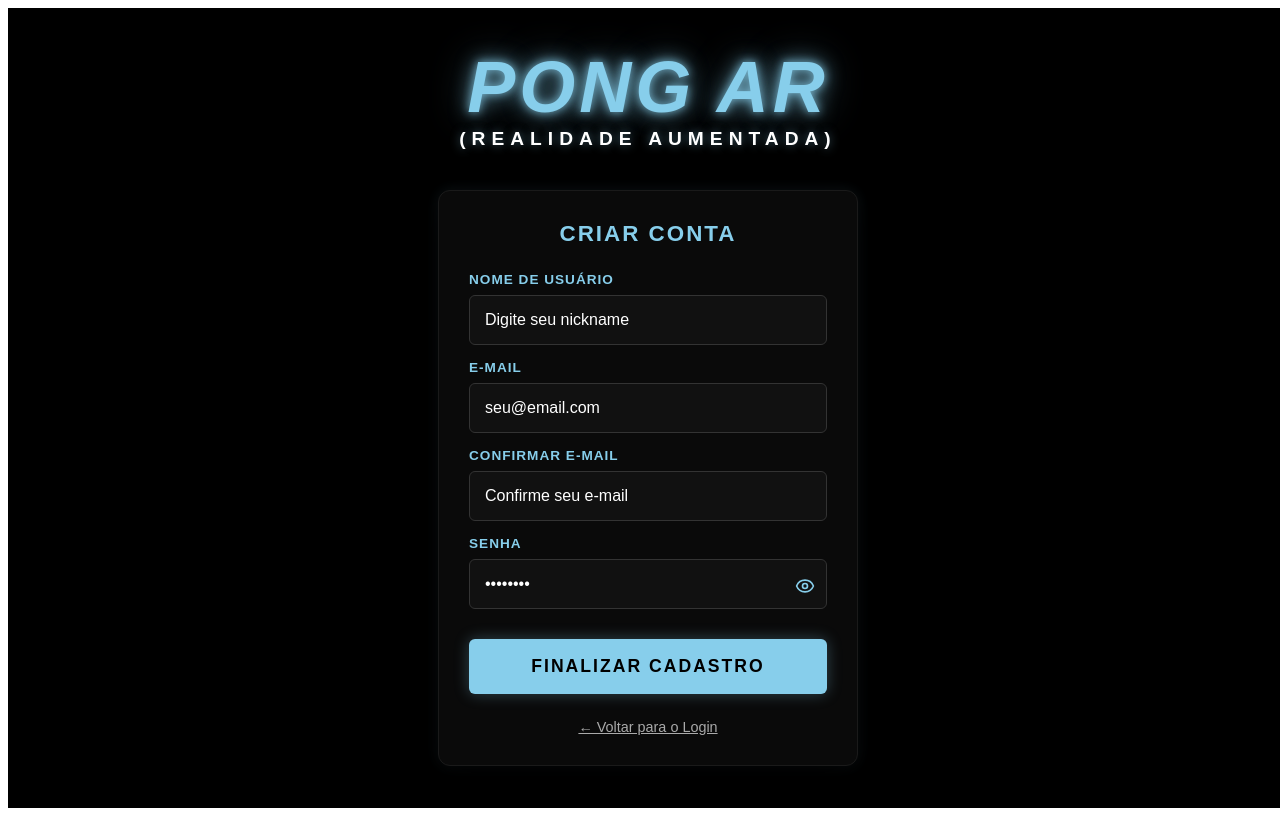
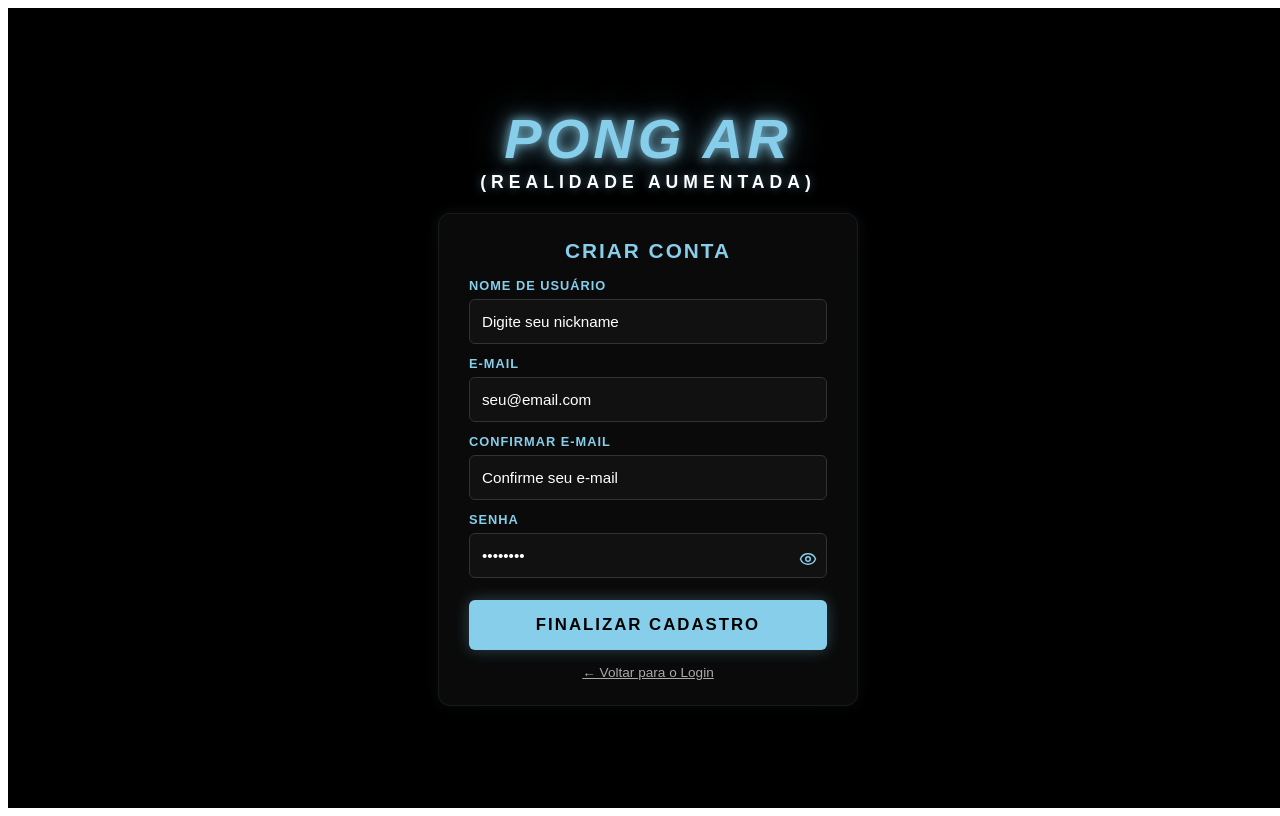
Before and after one commit to Jhever/ProjetoPongAR-TCC, a React (Vite) app in the folder frontend/: page /register in a window 1280 px wide. Built offline with nearby package versions, Linux system fonts and the light colour scheme; no server answers.

Commit message:
arrumando design registrar conta

```diff
--- a/frontend/src/pages/Register.tsx
+++ b/frontend/src/pages/Register.tsx
@@ -47,7 +47,7 @@ const Register = () => {
   const styles = {
     screen: {
       width: '100vw',
-      minHeight: '100vh', // CORREÇÃO: Permite que a tela cresça sem cortar o card
+      minHeight: '100vh',
       backgroundColor: '#000000',
       display: 'flex',
       flexDirection: 'column' as const,
@@ -55,10 +55,10 @@ const Register = () => {
       justifyContent: 'center',
       fontFamily: 'Arial, sans-serif',
       margin: 0,
-      padding: '40px 20px', // Mais espaço para respirar se tiver que rolar a página
+      padding: '15px', // Reduzido para dar mais respiro na tela toda
       position: 'relative' as const,
       boxSizing: 'border-box' as const,
-      overflowX: 'hidden' as const, // Previne barra de rolagem horizontal, mas permite a vertical
+      overflowX: 'hidden' as const,
     },
     backgroundGlow1: {
       position: 'absolute' as const,
@@ -82,12 +82,12 @@ const Register = () => {
       display: 'flex',
       flexDirection: 'column' as const,
       alignItems: 'center',
-      marginBottom: '40px',
+      marginBottom: '20px', // Reduzido de 40px para 20px
       zIndex: 1,
     },
     title: {
       color: '#87CEEB',
-      fontSize: '4.5rem',
+      fontSize: '3.5rem', // Reduzido de 4.5rem para caber melhor com o form maior
       fontFamily: 'Arial, sans-serif',
       fontStyle: 'italic',
       fontWeight: '900',
@@ -101,16 +101,16 @@ const Register = () => {
     subtitle: {
       color: '#ffffff',
       fontFamily: 'Arial, sans-serif',
-      fontSize: '1.2rem',
+      fontSize: '1.1rem',
       fontWeight: 'bold',
-      letterSpacing: '6px',
+      letterSpacing: '5px',
       margin: 0,
       textAlign: 'center' as const,
       textShadow: '0 0 10px rgba(135, 206, 235, 0.5)',
     },
     card: {
       backgroundColor: '#0a0a0a',
-      padding: '30px',
+      padding: '25px 30px', // Reduzido o padding vertical (top/bottom) de 30px para 25px
       borderRadius: '12px',
       width: '100%',
       maxWidth: '420px',
@@ -126,48 +126,47 @@ const Register = () => {
       color: '#87CEEB',
       fontFamily: 'Arial, sans-serif',
       textAlign: 'center' as const,
-      fontSize: '1.4rem',
+      fontSize: '1.3rem',
       fontWeight: 'bold',
-      margin: '0 0 25px 0',
+      margin: '0 0 15px 0', // Reduzido de 25px para 15px
       letterSpacing: '2px',
       width: '100%',
     },
     inputGroup: {
       width: '100%',
-      marginBottom: '15px',
+      marginBottom: '12px', // Reduzido de 15px para 12px
       display: 'flex',
       flexDirection: 'column' as const,
-      gap: '8px',
+      gap: '6px', // Reduzido de 8px para 6px
       position: 'relative' as const,
     },
     label: {
       color: '#87CEEB',
       fontFamily: 'Arial, sans-serif',
-      fontSize: '0.85rem',
+      fontSize: '0.8rem',
       fontWeight: 'bold',
       letterSpacing: '1px',
     },
     input: {
       width: '100%',
-      height: '50px',
+      height: '45px', // Reduzido de 50px para 45px
       backgroundColor: '#111111',
       border: '1px solid #333333',
       borderRadius: '6px',
-      padding: '0 45px 0 15px',
+      padding: '0 40px 0 12px',
       color: '#ffffff',
-      fontSize: '1rem',
+      fontSize: '0.95rem',
       fontFamily: 'Arial, sans-serif',
       boxSizing: 'border-box' as const,
       outline: 'none',
       transition: 'all 0.3s ease',
-      // CORREÇÃO DO AUTOFILL DO NAVEGADOR (Impede que fique branco)
       WebkitBoxShadow: '0 0 0px 1000px #111111 inset',
       WebkitTextFillColor: '#ffffff',
     },
     eyeButton: {
       position: 'absolute' as const,
-      right: '12px',
-      bottom: '13px',
+      right: '10px',
+      bottom: '10px', // Ajustado para a nova altura de 45px
       background: 'none',
       border: 'none',
       cursor: 'pointer',
@@ -178,17 +177,17 @@ const Register = () => {
     },
     registerButton: {
       width: '100%',
-      height: '55px',
+      height: '50px', // Reduzido de 55px para 50px
       backgroundColor: '#87CEEB',
       color: '#000000',
       border: 'none',
       borderRadius: '6px',
       fontFamily: 'Arial, sans-serif',
-      fontSize: '1.1rem',
+      fontSize: '1.05rem',
       fontWeight: '900',
       letterSpacing: '2px',
       cursor: 'pointer',
-      marginTop: '15px',
+      marginTop: '10px', // Reduzido de 15px para 10px
       transition: 'all 0.2s ease',
       textTransform: 'uppercase' as const,
       boxShadow: '0 0 15px rgba(135, 206, 235, 0.3)',
@@ -198,7 +197,7 @@ const Register = () => {
       flexDirection: 'column' as const,
       width: '100%',
       alignItems: 'center',
-      marginTop: '25px',
+      marginTop: '15px', // Reduzido de 25px para 15px
     },
     linkButton: {
       background: 'none',
@@ -206,7 +205,7 @@ const Register = () => {
       color: '#aaaaaa',
       cursor: 'pointer',
       fontFamily: 'Arial, sans-serif',
-      fontSize: '0.9rem',
+      fontSize: '0.85rem',
       textDecoration: 'underline',
       transition: 'color 0.2s',
       padding: 0,
@@ -215,9 +214,9 @@ const Register = () => {
       color: '#ff4444',
       fontFamily: 'Arial, sans-serif',
       textAlign: 'center' as const,
-      fontSize: '0.9rem',
-      margin: error ? '0 0 15px 0' : '0',
-      padding: error ? '10px' : '0',
+      fontSize: '0.85rem',
+      margin: error ? '0 0 10px 0' : '0', // Margem menor
+      padding: error ? '8px' : '0', // Padding menor
       backgroundColor: error ? 'rgba(255,0,0,0.1)' : 'transparent',
       borderRadius: '6px',
       borderLeft: error ? '3px solid #ff4444' : 'none',
@@ -320,7 +319,7 @@ const Register = () => {
               style={styles.eyeButton}
               tabIndex={-1}
             >
-              {showPassword ? <EyeOff size={20} /> : <Eye size={20} />}
+              {showPassword ? <EyeOff size={18} /> : <Eye size={18} />}
             </button>
           </div>
 
```
